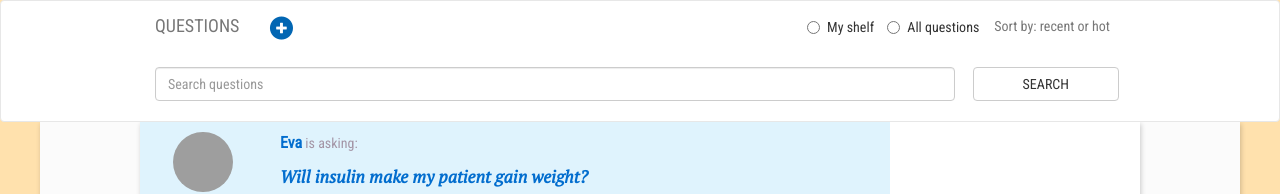
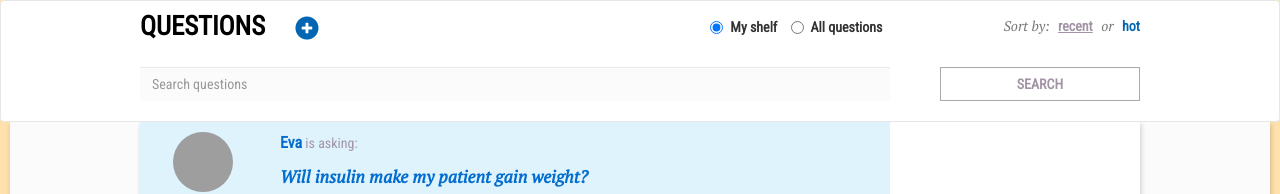
Before and after one commit to josesco5/monterail-test, a website: page index.html in a window 1280 px wide. Shown: the top 194 px of the page. Drawn offline with nearby package versions, Linux system fonts and the light colour scheme; some packages are replaced by stand-ins of ours; grey boxes are pictures that could not be loaded.

Commit message:
Add styles to header's elements

```diff
--- a/css/index.css
+++ b/css/index.css
@@ -15,6 +15,14 @@ body {
 
 .header .container-fluid {
   max-width: 1000px;
+  padding-left: 0;
+  padding-right: 0;
+}
+
+.header .navbar-brand {
+  font-size: 20pt;
+  font-weight: bold;
+  color: #000;
 }
 
 .search-form {
@@ -26,24 +34,55 @@ body {
 
 .search-form .form-group {
   padding-left: 0;
-  padding-right: 15px;
-  width: 84%;
+  padding-right: 0;
+  width: 75%;
 }
 
 .search-form input.form-control {
   width: 100%;
+  border: 0;
+  border-radius: 0;
+  background: #FBFBFB;
 }
 
 .search-form .btn {
-  width: 15%;
+  width: 20%;
+  float: right;
+  border-radius: 0;
+  color: #A394A5;
+  font-weight: bold;
+  border-color: #A7A9AC;
 }
 
 .questions-filter {
   margin-top: 15px;
 }
 
+.questions-filter label {
+  font-weight: bold;
+}
+
 .questions-sorting {
-  margin-right: 0;
+  width: 25%;
+  text-align: right;
+  font-family: 'PT Serif', serif;
+  color: #000;
+}
+
+.questions-sorting .navbar-link {
+  font-family: 'Roboto Condensed', sans-serif;
+  font-weight: bold;
+  color: #0266B3;
+  margin-left: 5px;
+}
+
+.questions-sorting .navbar-link:first-child {
+  margin-right: 5px;
+}
+
+.questions-sorting .navbar-link.active {
+  color: #A394A5;
+  text-decoration: underline;
 }
 
 .add-question-btn {
@@ -55,6 +94,7 @@ body {
 .content {
   background-color: #FBFBFB;
   min-height: calc(100vh - 120px);
-  margin: 0 40px;
+  margin: 0 auto;
+  max-width: 1260px;
   box-shadow: 1px 2px 5px 0px rgba(0,0,0,0.2);
 }
--- a/views/questions/list.html
+++ b/views/questions/list.html
@@ -23,14 +23,14 @@
 
       <p class="navbar-text navbar-right questions-sorting">
         Sort by:
-        <a href="#" class="navbar-link">recent</a> or
+        <a href="#" class="navbar-link active">recent</a> or
         <a href="#" class="navbar-link">hot</a>
       </p>
 
       <ul class="nav navbar-nav navbar-right">
         <li class="radio questions-filter">
           <label class="radio-inline">
-            <input type="radio" name="questionsFilter" id="inlineRadio1" value="my_shelf"> My shelf
+            <input type="radio" name="questionsFilter" id="inlineRadio1" value="my_shelf" checked> My shelf
           </label>
           <label class="radio-inline">
             <input type="radio" name="questionsFilter" id="inlineRadio2" value="all"> All questions
```
